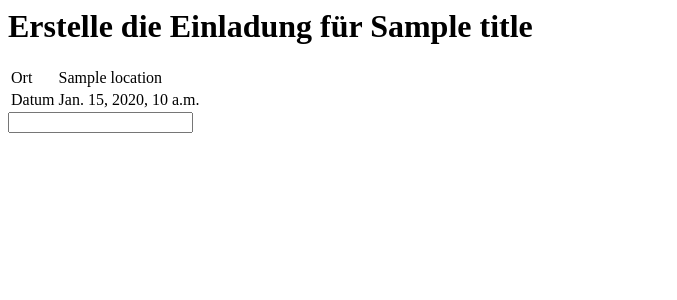
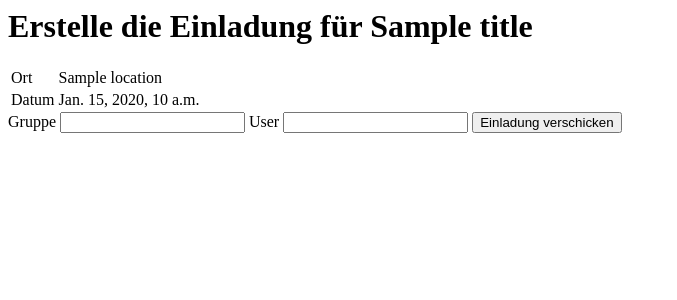
Before and after one commit to bastianti/eventmanager, a Django app: template eventplanner/templates/eventplanner/invite.html in a window 1280 px wide. Shown: the top 300 px of the page, without its empty margins (0-677 px from the left). Run offline with Django 3.2, Linux system fonts and the light colour scheme; the template is opened without the code that fills it: most values are stand-ins (such as "Sample title", 1, 10 or a date in 2020); some libraries are stand-ins or nearby versions.

Commit message:
Special commit for Hilko

```diff
--- a/eventplanner/templates/eventplanner/invite.html
+++ b/eventplanner/templates/eventplanner/invite.html
@@ -6,9 +6,15 @@
 <script src="https://ajax.googleapis.com/ajax/libs/jqueryui/1.8.16/jquery-ui.min.js" type="text/javascript"></script>
 
 <style>
+.user_table {
+    margin-top: 20px;
+    border-spacing: 10px;
+}
 .user_table th {
     background-color: lightblue;
     border-bottom: 1px solid #ddd;
+    border-collapse: collapse;
+    border-spacing: 5px;
 }
 .user_table tr {
 }
@@ -17,12 +23,9 @@
 }
 .user_table td {
     border-bottom: 1px solid #ddd;
-    padding: 0px
+    padding: 0px;
 }
-.user_table {
-    margin-top: 20px;
-    border-collapse: collapse;
-}
+
 
 </style>
 <h1>Erstelle die Einladung für {{title}}</h1>
@@ -37,16 +40,28 @@
 <script>
 $(function() {
   $("#groups").autocomplete({
-    source: "../contacts/get_groups",
+    source: "../contacts/get_grouplist",
     minLength: 1,
     select: function( event, ui ) {
-        update_user_table(ui);
+        update_user_table_group(ui);
       },
 
   });
 });
 
-function update_user_table(ui) {
+$(function() {
+  $("#users").autocomplete({
+    source: "../contacts/get_memberlist",
+    minLength: 1,
+    select: function( event, ui ) {
+        update_user_table_group(ui);
+      },
+
+  });
+});
+
+
+function update_user_table_group(ui) {
     $.get('../contacts/get_members?group_name='+ui.item.label, function(members) {
         $('#user_table').html(members);
         console.log(members);
@@ -64,16 +79,32 @@ function update_user_table(ui) {
         var table = document.createElement("table");
         table.className = "user_table";
         var tr = table.insertRow(-1);                   // TABLE ROW.
+        col.unshift("Export");
+        col.push("");
         for (var i = 0; i < col.length; i++) {
             var th = document.createElement("th");      // TABLE HEADER.
             th.innerHTML = col[i];
             tr.appendChild(th);
         }
+        col.pop();
+        col.shift();
+        console.log(col.length);
         for (var i = 0; i < members.length; i++) {
             tr = table.insertRow(-1);
+            var checkbox = document.createElement("INPUT");
+            checkbox.setAttribute("type", "checkbox");
+            checkbox.setAttribute("checked", "True");
+            checkbox.setAttribute("name", "userid");
+            checkbox.setAttribute("value", members[i]['ID']);
+            tr.appendChild(checkbox);
             for (var j = 0; j < col.length; j++) {
                 var tabCell = tr.insertCell(-1);
                 tabCell.innerHTML = members[i][col[j]];
+                console.log(col[j]);
+                if (col[j] == "ID") {
+                    console.log("Needed to be removed from visible part");
+                }
+
             }
         }
         var divContainer = document.getElementById("user_table_div");
@@ -85,10 +116,15 @@ function update_user_table(ui) {
 
 </script>
 
-<form method=GET">
-    <label for="groups"> <input type id="groups">
+<form method="POST" action="send_invite">
+    {% csrf_token %}
+    Gruppe <label for="groups"> <input type id="groups">
+    User   <label for="user"> <input type id="users">
+    <input type="submit" value="Einladung verschicken">
+    <input type=hidden name="event_id" value={{ event_id }} >
 </form>
 <div id="user_table_div">
+{% csrf_token %}
 </div>
 
 </html>
```
